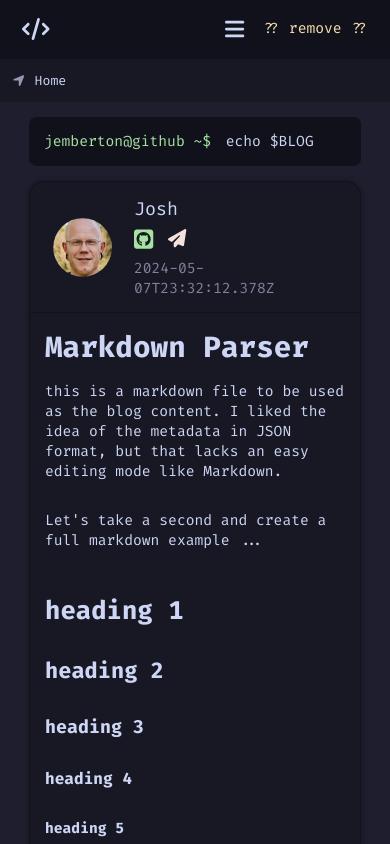
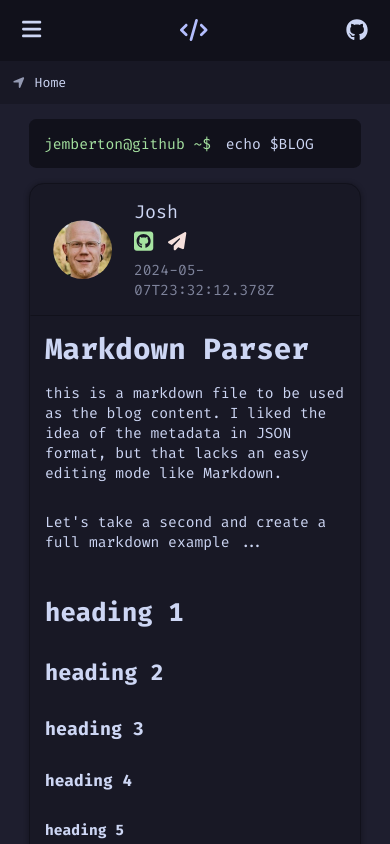
Before and after one commit to jemberton/jemberton.github.io, a Vue app: page / in a window 390 px wide. Shown: the top 844 px of the page. Built offline with nearby package versions, Linux system fonts and the light colour scheme.

Commit message:
nightly: working on small screen navigation panel

```diff
--- a/package.json
+++ b/package.json
@@ -5,7 +5,7 @@
   "type": "module",
   "scripts": {
     "dev": "vite --host",
-    "build": "vue-tsc && vite build",
+    "build": "vue-tsc && vite build && cp dist/index.html dist/404.html",
     "preview": "vite preview"
   },
   "dependencies": {
--- a/src/App.vue
+++ b/src/App.vue
@@ -29,9 +29,35 @@ const navigation = [
 
 <template>
 <div class="container">
+    <div
+        v-if="globalState.navigationPanel && globalState.windowSize.width < 1024"
+        class="fixed z-9 t-0 b-0 l-0 py-lg px-xl bg-crust"
+    >
+        <span @click="() => { globalState.navigationPanel = !globalState.navigationPanel }" class="z-10">
+            <font-awesome-icon icon="fa-solid fa-bars" class="text-xl pointer" />
+        </span>
+        <div class="nav grow">
+            <template v-for="navitem of navigation">
+                <RouterLink
+                    :to="navitem.url"
+                    class="nav-item p-sm"
+                >
+                    <div v-if="navitem.icon !== ''">
+                        <font-awesome-icon :icon="navitem.icon" />
+                    </div>
+                    <div>{{ navitem.title }}</div>
+                </RouterLink>
+            </template>
+        </div>
+        <div class="text-lg p-md foot">
+            <a href="https://github.com/jemberton" title="jemberton's github">
+                <font-awesome-icon icon="fa-brands fa-github" />
+            </a>
+        </div>
+    </div>
     <div class="left" v-if="globalState.windowSize.width >= 1024">
         <div class="branding p-md">
-            <font-awesome-icon :icon="['fas', 'code']" class="text-xl" />
+            <font-awesome-icon icon="fa-solid fa-code" class="text-xl" />
         </div>
         <div class="nav grow">
             <template v-for="navitem of navigation">
@@ -53,11 +79,16 @@ const navigation = [
         </div>
     </div>
     <div class="bg-crust row justify-start align-center" v-else>
-        <div class="p-lg px-xl row gap-lg grow">
-            <font-awesome-icon icon="fa-solid fa-code" class="text-xl" />
+        <div class="py-lg px-xl row gap-lg grow align-center">
+            <span @click="() => { globalState.navigationPanel = !globalState.navigationPanel }">
+                <font-awesome-icon icon="fa-solid fa-bars" class="text-xl pointer" />
+            </span>
             <span class="grow"></span>
-            <font-awesome-icon icon="fa-solid fa-bars" class="text-xl" />
-            <span class="text-yellow">?? remove ??</span>
+            <font-awesome-icon icon="fa-solid fa-code" class="text-xl text-lavender" />
+            <span class="grow"></span>
+            <a href="https://github.com/jemberton" title="jemberton's github" class="flex">
+                <font-awesome-icon icon="fa-brands fa-github" class="svg-sm" />
+            </a>
         </div>
     </div>
     <div class="right grow">
--- a/src/assets/styles/_global.scss
+++ b/src/assets/styles/_global.scss
@@ -7,6 +7,8 @@ body {
     font: $global-font-size $global-font-family;
     display: flex; position: relative;
     margin: 0; padding: 0;
+    width: 100vw; height: 100vh;
+    max-width: 100%;
 }
 
 div {
--- a/src/assets/styles/_helpers.scss
+++ b/src/assets/styles/_helpers.scss
@@ -61,6 +61,15 @@ $faces:
     "r" "right",
     "l" "left";
 
+$svg:
+    "xxs" "0.8",
+    "xs" "1.0",
+    "sm" "1.5",
+    "md" "2.0",
+    "lg" "2.5",
+    "xl" "3.0",
+    "xxl" "4.0";
+
 //@=============================================================================
 //@ Iterative Classes
 //@=============================================================================
@@ -101,6 +110,8 @@ $faces:
     @each $face_letter, $face in $faces {
         .p#{$face_letter}-#{$size_name} { padding-#{$face}: #{$size}em; }
         .m#{$face_letter}-#{$size_name} { margin-#{$face}: #{$size}em; }
+
+        .#{$face_letter}-#{$size_name} { #{$face}: #{$size}em; }
     }
 
     .px-#{$size_name} { padding-left: #{$size}em; padding-right: #{$size}em; }
@@ -115,6 +126,7 @@ $faces:
 @each $face_letter, $face in $faces {
     .p#{$face_letter}-none { padding-#{$face}: 0; }
     .m#{$face_letter}-none { margin-#{$face}: 0; }
+    .#{$face_letter}-0 { #{$face}: 0; }
 }
 
 @each $shadow_name, $shadow in $shadows {
@@ -146,13 +158,28 @@ $faces:
 .w-full { width: 100%; }
 .h-full { height: 100%; }
 
+@for $level from 0 through 10 {
+    .z-#{$level} { z-index: #{$level}; }
+}
+
+@each $svg_name, $svg_size in $svg {
+    .svg-#{$svg_name} { width: #{$svg_size}em; height: #{$svg_size}em; }
+}
+
 //@=============================================================================
 //@ Static Classes
 //@=============================================================================
 
+.pointer { &:hover { cursor: pointer; } }
+
 .gutters-v { margin: 1em 0; }
 .gutters-h { margin: 0 1em; }
 .gutters { margin: 1em; }
+
+.flex { display: flex; }
+
+.absolute { position: absolute; }
+.fixed { position: fixed; }
 
 .grow { flex-grow: 1; }
 .shrink { flex-grow: 0; }
--- a/src/router/index.ts
+++ b/src/router/index.ts
@@ -1,4 +1,4 @@
-import { createRouter, createWebHashHistory } from 'vue-router'
+import { createRouter, createWebHistory } from 'vue-router'
 
 import HomeVue from '../views/Home.vue'
 import GuidesVue from '../views/Guides.vue'
@@ -6,7 +6,7 @@ import ProjectsVue from '../views/Projects.vue'
 import ContactVue from '../views/Contact.vue'
 
 const router = createRouter({
-    history: createWebHashHistory(import.meta.env.BASE_URL),
+    history: createWebHistory(import.meta.env.BASE_URL),
     routes: [
         {
             path: '/',
--- a/src/stores/globalState.ts
+++ b/src/stores/globalState.ts
@@ -10,6 +10,8 @@ interface HanselGretelItem {
 export const useGlobalState = defineStore('globalState', () => {
     const windowSize = ref(useWindowSize())
     const hanselGretel = ref([<HanselGretelItem>{}])
+
+    const navigationPanel = ref(false)
 
     // const navDrawerLeft = ref(false)
     // const navDrawerRight = ref(false)
@@ -97,6 +99,7 @@ export const useGlobalState = defineStore('globalState', () => {
 
     return {
         hanselGretel,
+        navigationPanel,
         windowSize
     }
 })
--- a/src/views/Projects.vue
+++ b/src/views/Projects.vue
@@ -2,7 +2,7 @@
 import { useGlobalState } from '../stores/globalState'
 
 const globalState = useGlobalState()
-globalState.hanselGretel = [{ name: 'Projects', url: '/projects' }]
+globalState.hanselGretel = [{ name: 'Projects', url: `/projects` }]
 </script>
 
 <template>
```
